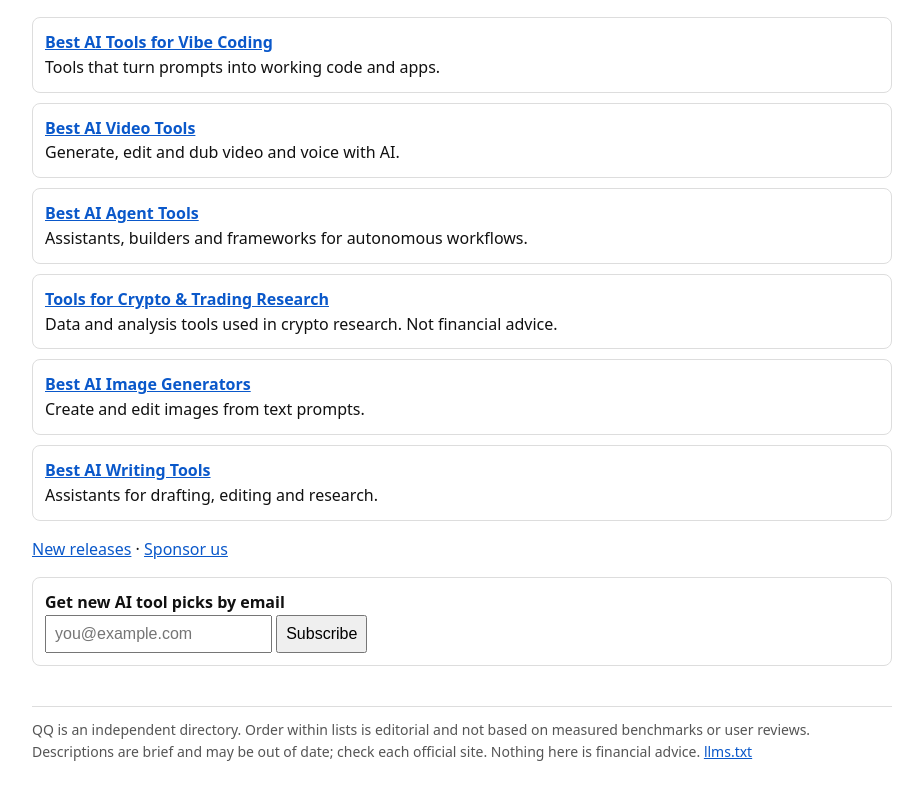
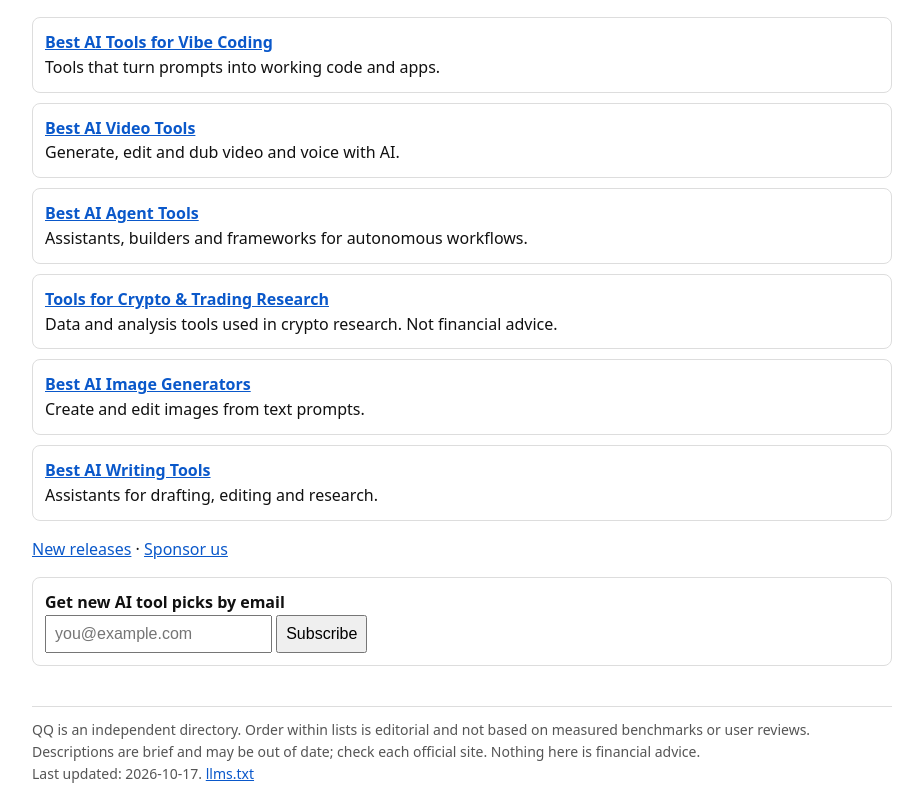
Before and after one commit to bryant-luan/qq-ai-directory, a Next.js app: page / in a window 1280 px wide. Shown: the part 243-1043 px from the top of the page, without its empty margins (178-1101 px from the left). Before the commit the page ends 1022 px from the top, so only its background shows below. Built offline with nearby package versions, Linux system fonts and the light colour scheme; no server answers.

Commit message:
Footer: add last-updated line
Co-authored-by: bryant-luan <bryant-luan@users.noreply.github.com>

```diff
--- a/app/layout.tsx
+++ b/app/layout.tsx
@@ -12,7 +12,7 @@ export default function Root({ children }: { children: React.ReactNode }) {
     <html lang="en"><body>
       <nav><Link href="/"><b>QQ</b></Link> <span style={{marginRight:14}}></span><Link href="/best/vibe-coding">Vibe coding</Link><Link href="/best/video">Video</Link><Link href="/best/agents">Agents</Link><Link href="/best/image">Image</Link><Link href="/best/writing">Writing</Link><Link href="/best/crypto-trading">Crypto</Link><Link href="/new">New</Link><Link href="/sponsor">Sponsor us</Link></nav>
       {children}
-      <footer>QQ is an independent directory. Order within lists is editorial and not based on measured benchmarks or user reviews. Descriptions are brief and may be out of date; check each official site. Nothing here is financial advice. <Link href="/llms.txt">llms.txt</Link></footer>
+      <footer>QQ is an independent directory. Order within lists is editorial and not based on measured benchmarks or user reviews. Descriptions are brief and may be out of date; check each official site. Nothing here is financial advice. <br />Last updated: 2026-10-17. <Link href="/llms.txt">llms.txt</Link></footer>
     </body></html>
   );
 }
```
